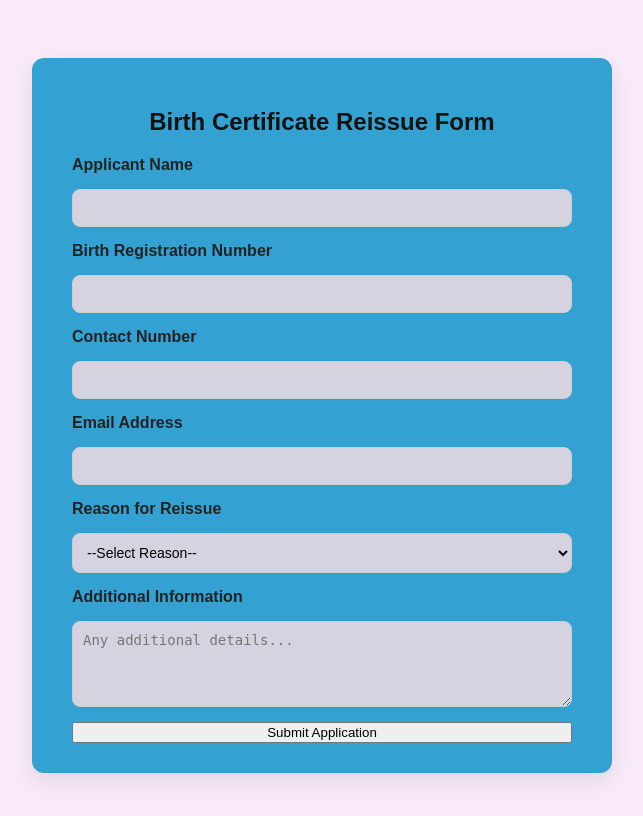
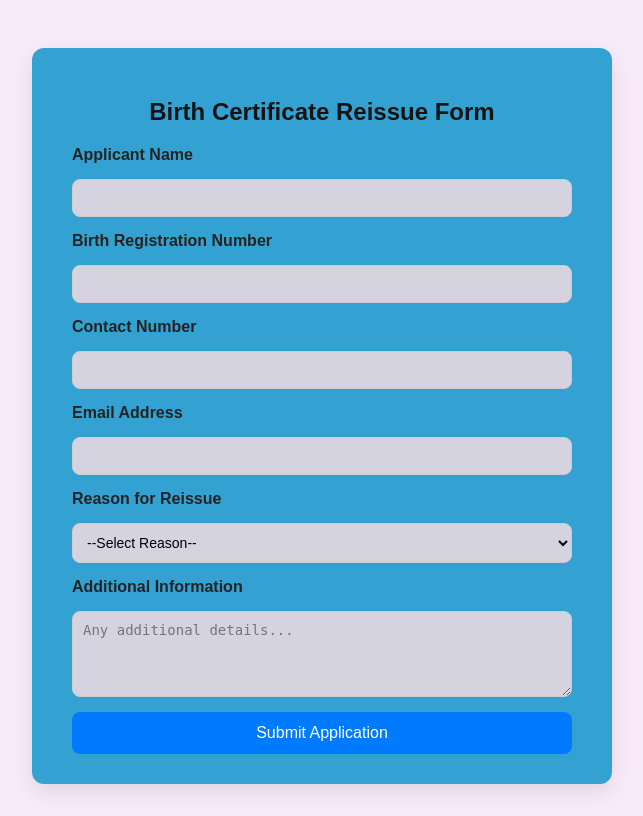
Before and after one commit to Saj1d-prompt/BirthRecordCommunicationSystem, a PHP site: page /reissue.html in a window 1280 px wide. Shown: the part 188-1004 px from the top of the page, without its empty margins (318-961 px from the left). Run offline with PHP 8.4, Linux system fonts and the light colour scheme.

Commit message:
button colour

```diff
--- a/reissue.css
+++ b/reissue.css
@@ -49,3 +49,18 @@ body {
     font-size: 14px;
     background: #e1d7e3f0;
 }
+
+.reissueForm textarea {
+    resize: vertical;
+}
+
+.reissueForm button {
+    background-color: #007bff;
+    color: white;
+    padding: 12px;
+    border: none;
+    border-radius: 8px;
+    font-size: 16px;
+    cursor: pointer;
+    transition: background-color 0.3s ease;
+}
```
